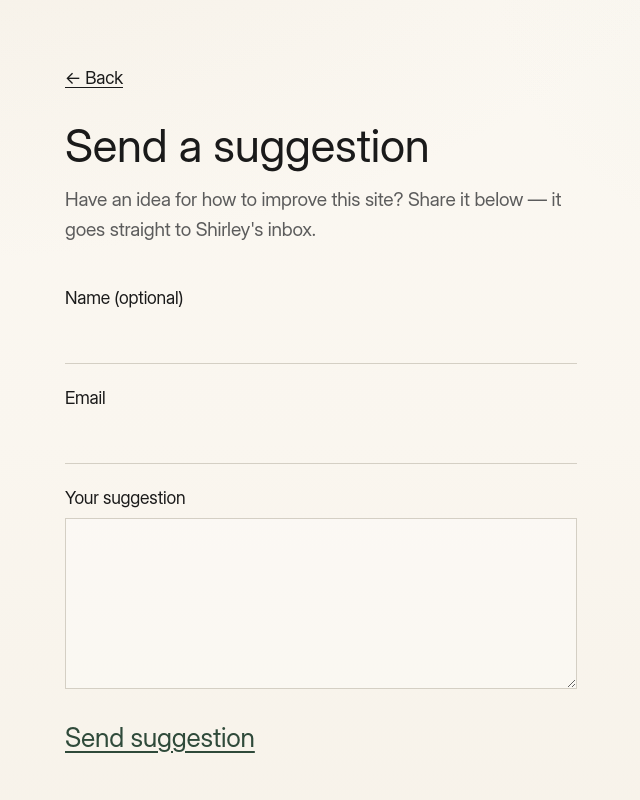
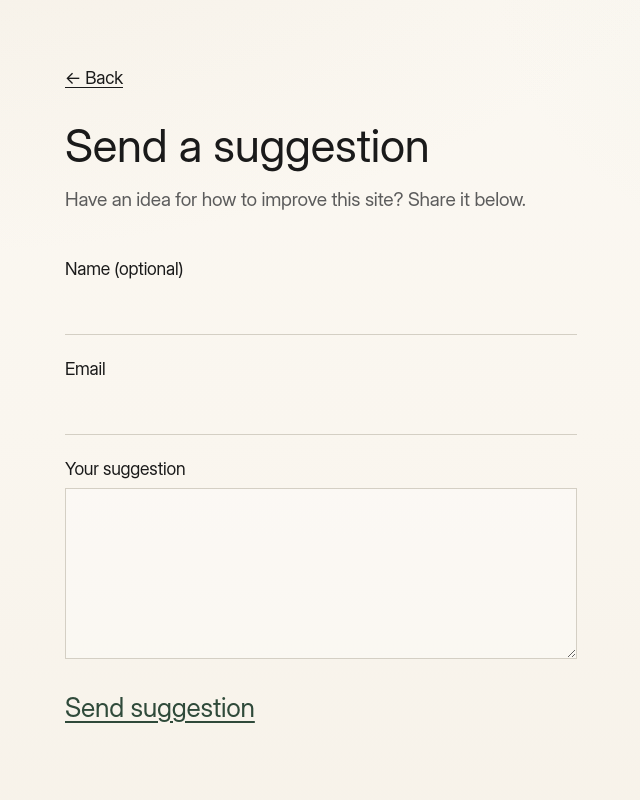
Before and after one commit to sjwtang/ca-layoff-todo, a React (Vite) app: page /contact in a window 1280 px wide. Shown: the top 800 px of the page, without its empty margins (211-851 px from the left). Built offline with nearby package versions, Linux system fonts and the light colour scheme; no server answers; a web font is replaced by a local one.

Commit message:
Shorten contact page intro copy
Co-authored-by: shirley.tang01 <shirley.tang01@sjsu.edu>

```diff
--- a/src/pages/ContactPage.tsx
+++ b/src/pages/ContactPage.tsx
@@ -71,8 +71,7 @@ export function ContactPage() {
         Send a suggestion
       </h1>
       <p className="mt-4 max-w-lg text-[1.2rem] text-[var(--muted)]">
-        Have an idea for how to improve this site? Share it below — it goes
-        straight to Shirley&apos;s inbox.
+        Have an idea for how to improve this site? Share it below.
       </p>
 
       {status === 'sent' ? (
```
